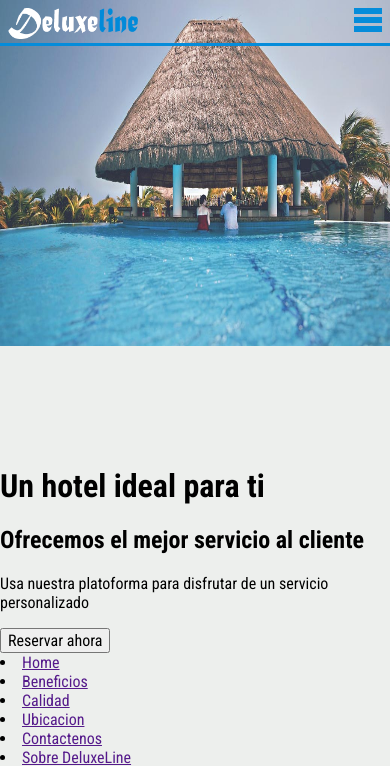
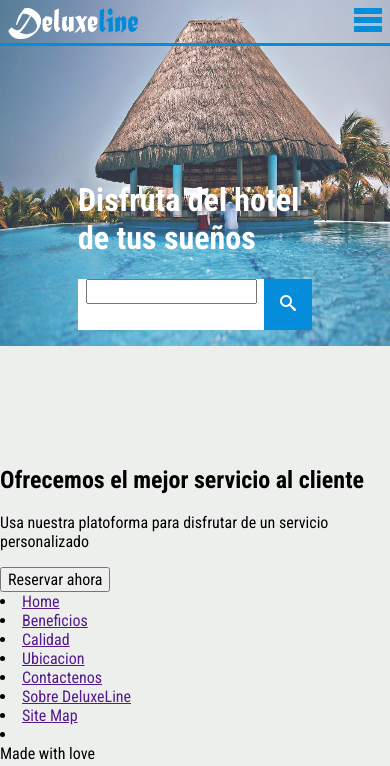
Before and after one commit to Darktowers/DeluxeLine, a PHP site: page / in a window 390 px wide. Shown: the top 766 px of the page. Run offline with PHP 8.4, Linux system fonts and the light colour scheme; some web fonts are replaced.

Commit message:
Responsive Design en el home

```diff
--- a/index.html
+++ b/index.html
@@ -35,6 +35,15 @@
 		    <div class="item"><img src="img/deluxeline-playa.jpg" alt=""></div>
 
 		</div>
+		<section class="HotelFrase">
+			<h1>Disfruta del hotel de tus sueños</h1>
+			<div class="Buscar-movil">
+				<input type="text" class="Buscar-movilInput">
+				<div class="Buscar">
+					<span class="icon-search"></span>
+				</div>
+			</div>
+		</section>
 	</div>
 
 	<section class="BuscarHabitacion">
@@ -59,10 +68,7 @@
 	</section>
 
 	<div class="Hotel">
-		<section class="Hotel-beneficios">
-			<h1>Un hotel ideal para ti</h1>
-			<div class="Hotel-slider"></div>
-		</section>
+
 		<section class="Hotel-calidad">
 			<h2>Ofrecemos el mejor servicio al cliente</h2>
 			<p>Usa nuestra platoforma para disfrutar de un servicio personalizado</p>
--- a/stylus/main.styl
+++ b/stylus/main.styl
@@ -51,3 +51,38 @@ body
 			img
 				width 100%
 				height 400px
+.HotelFrase
+	bottom: 1em;
+	z-index: 1;
+	position: absolute;
+	margin-left: auto;
+	margin-right: auto;
+	margin-top: 30px;
+	left: 0;
+	right: 0;
+	width: 60%;
+	color: azul;
+	h1
+		color blanco
+	.Buscar-movil
+		background-color: white;
+		text-align: center;
+		overflow: hidden;
+		.Bhabitacion
+			color: #058CDA;
+			z-index: 1;
+			position: absolute;
+			margin-left: auto;
+			margin-right: auto;
+			margin-top: 16px;
+			left: 0;
+			right: 0;
+			width: 60%;
+			font-size: 1.1em;
+		.Buscar
+			display: inline-block;
+			padding: 1em;
+			float: right;
+			background-color: #058CDA;
+			.icon-search
+				color: white;
```
Also changed, not shown: css/main.css.
